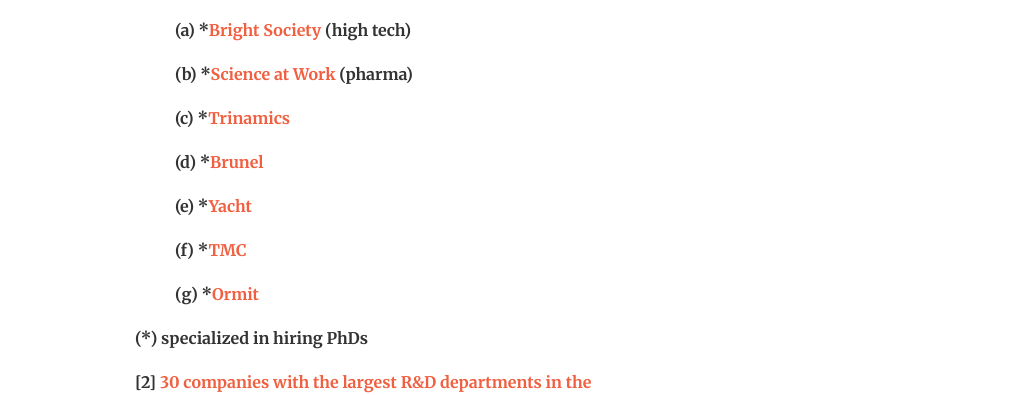
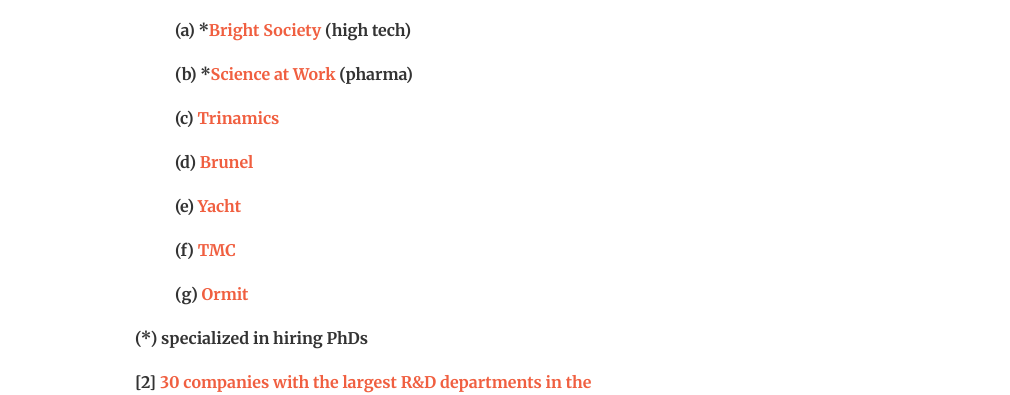
Before and after one commit to stichting-solaris/stichting-solaris.github.io, a Jekyll site: the page built from index.html, in a window 1280 px wide and 900 px high, scrolled down 23916 px. Shown: the part 152-547 px from the top of the window, without its empty margins (270-1280 px from the left). Built offline with Jekyll 4.4.1, drawn with Linux system fonts in a browser that asks for light colours.

Commit message:
Update resources.html

```diff
--- a/_includes/resources.html
+++ b/_includes/resources.html
@@ -20,11 +20,11 @@
                 <p> [1] Detachering agencies hiring professionals and lending them to companies in industry:</p>
                 <p class="tab">(a) *<a href="#brightsociety">Bright Society</a> (high tech)</p>
                 <p class="tab">(b) *<a href="#scienceatwork">Science at Work</a> (pharma)</p>
-                <p class="tab">(c) *<a href="https://www.trinamics.nl/">Trinamics</a> </p>
-                <p class="tab">(d) *<a href="https://www.brunel.nl/">Brunel</a> </p>
-                <p class="tab">(e) *<a href=""https://www.yacht.nl/">Yacht</a> </p>
-                <p class="tab">(f) *<a href="https://tmc-employeneurship.com/">TMC</a> </p>
-                <p class="tab">(g) *<a href="https://www.ormit.nl/nl/">Ormit</a> </p>
+                <p class="tab">(c) <a href="https://www.trinamics.nl/">Trinamics</a> </p>
+                <p class="tab">(d) <a href="https://www.brunel.nl/">Brunel</a> </p>
+                <p class="tab">(e) <a href=""https://www.yacht.nl/">Yacht</a> </p>
+                <p class="tab">(f) <a href="https://tmc-employeneurship.com/">TMC</a> </p>
+                <p class="tab">(g) <a href="https://www.ormit.nl/nl/">Ormit</a> </p>
                 <p>(*) specialized in hiring PhDs</p>
 
                 <p> [2] <a href="https://www.technischweekblad.nl/upload/documents/tinymce/COMSOL_ad_NL_TWTopPosters.pdf">
```
